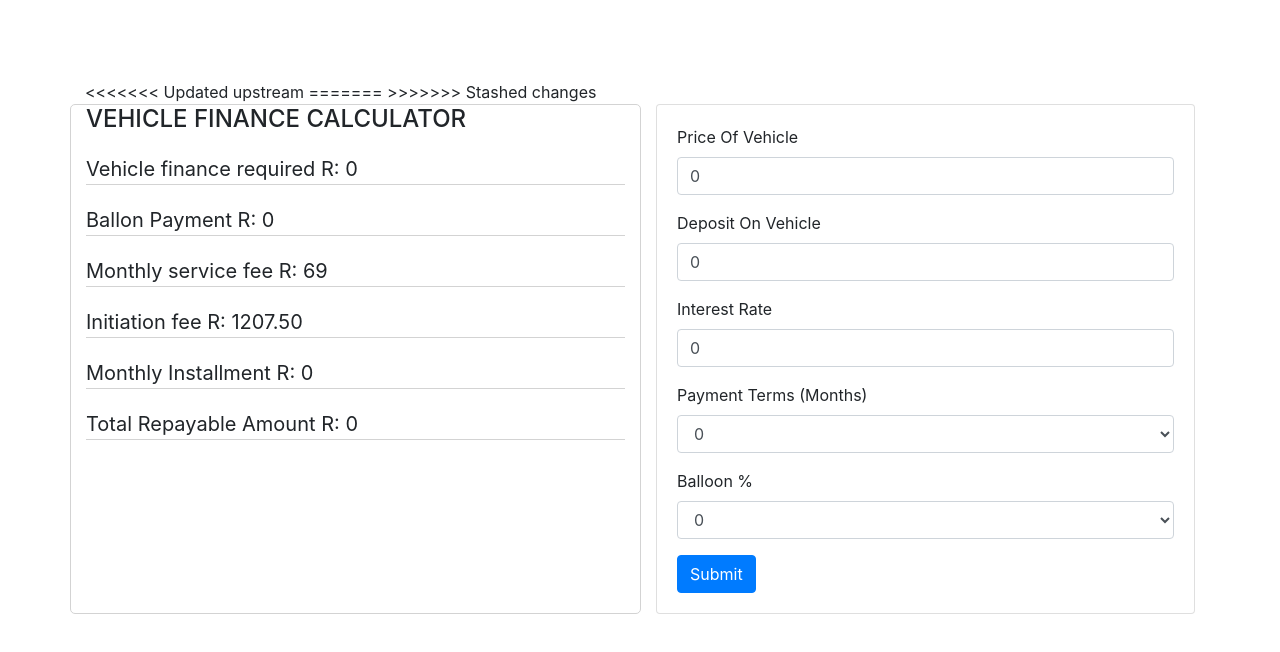
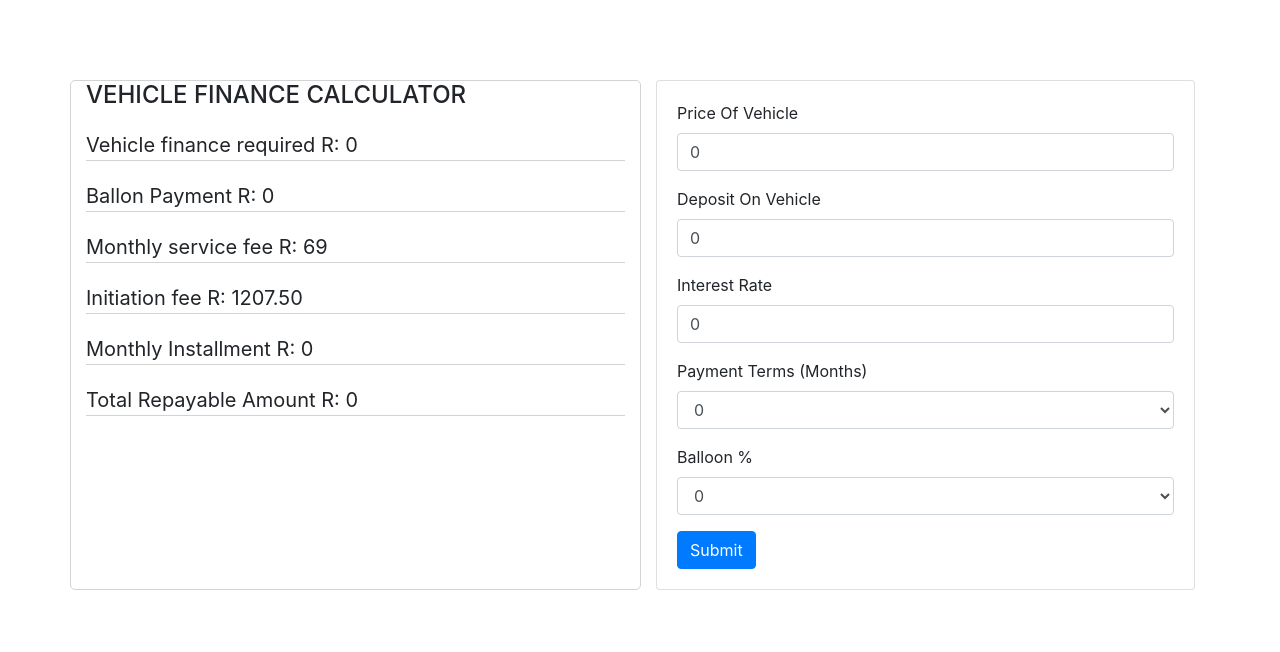
Before and after one commit to akack/vehicle-finance, an Angular app: page /Vehicle-Calculator in a window 1280 px wide. Shown: the top 652 px of the page. Built offline with nearby package versions, Linux system fonts and the light colour scheme.

Commit message:
Live update

```diff
--- a/src/app/components/vehicle-calculator/vehicle-calculator.component.html
+++ b/src/app/components/vehicle-calculator/vehicle-calculator.component.html
@@ -1,14 +1,11 @@
 <div class="container">
-<<<<<<< Updated upstream
     <p *ngIf="exceed">Deposit is more than the actual Price of Vehicle</p>
-=======
     <div *ngIf="exceed" class="alert alert-warning" role="alert">
       Deposit is more/equal to the actual Price of Vehicle!
     </div>
     <div *ngIf="isRateOrPeriodZero" class="alert alert-warning" role="alert">
       Interest Rate and Payment Terms can not be Zero! Please add it.
     </div>
->>>>>>> Stashed changes
     <div class="row">
         <div class="col" id="back-image">
         <h4>Vehicle Finance Calculator</h4>
```
